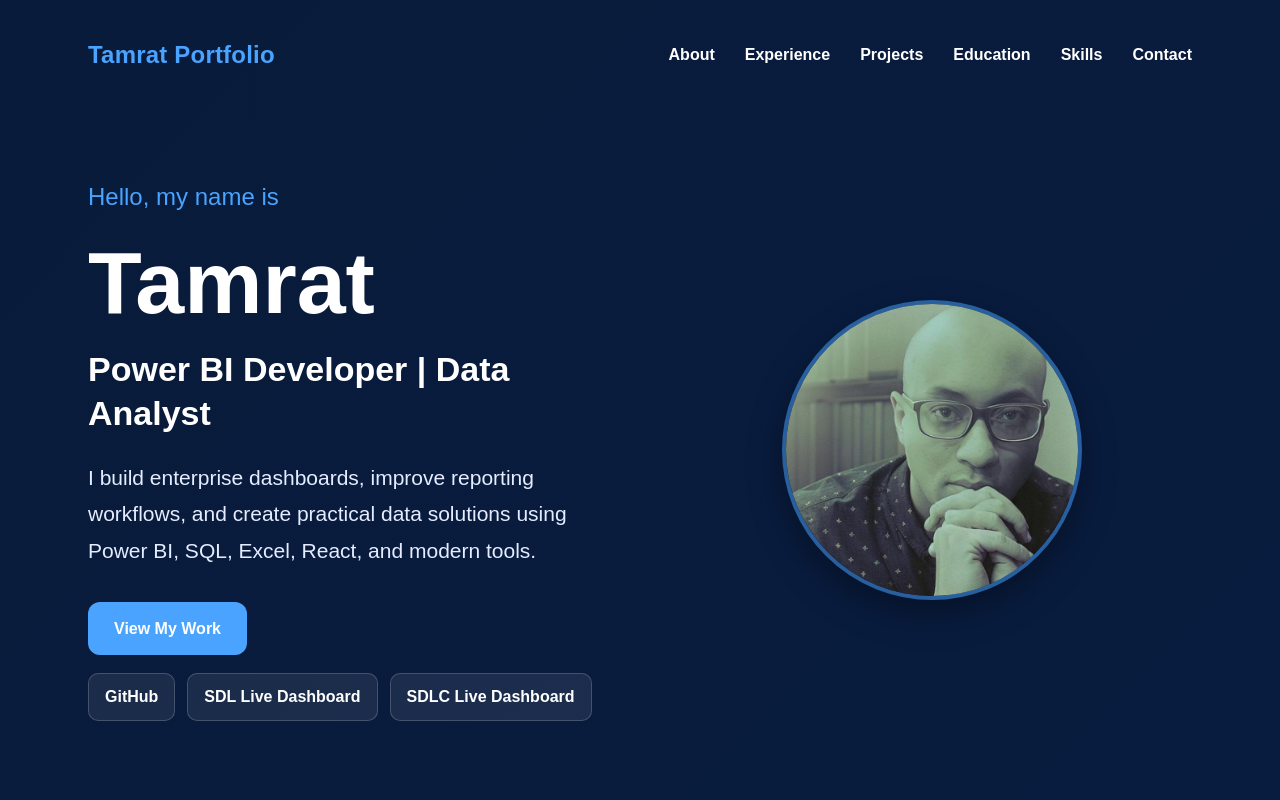
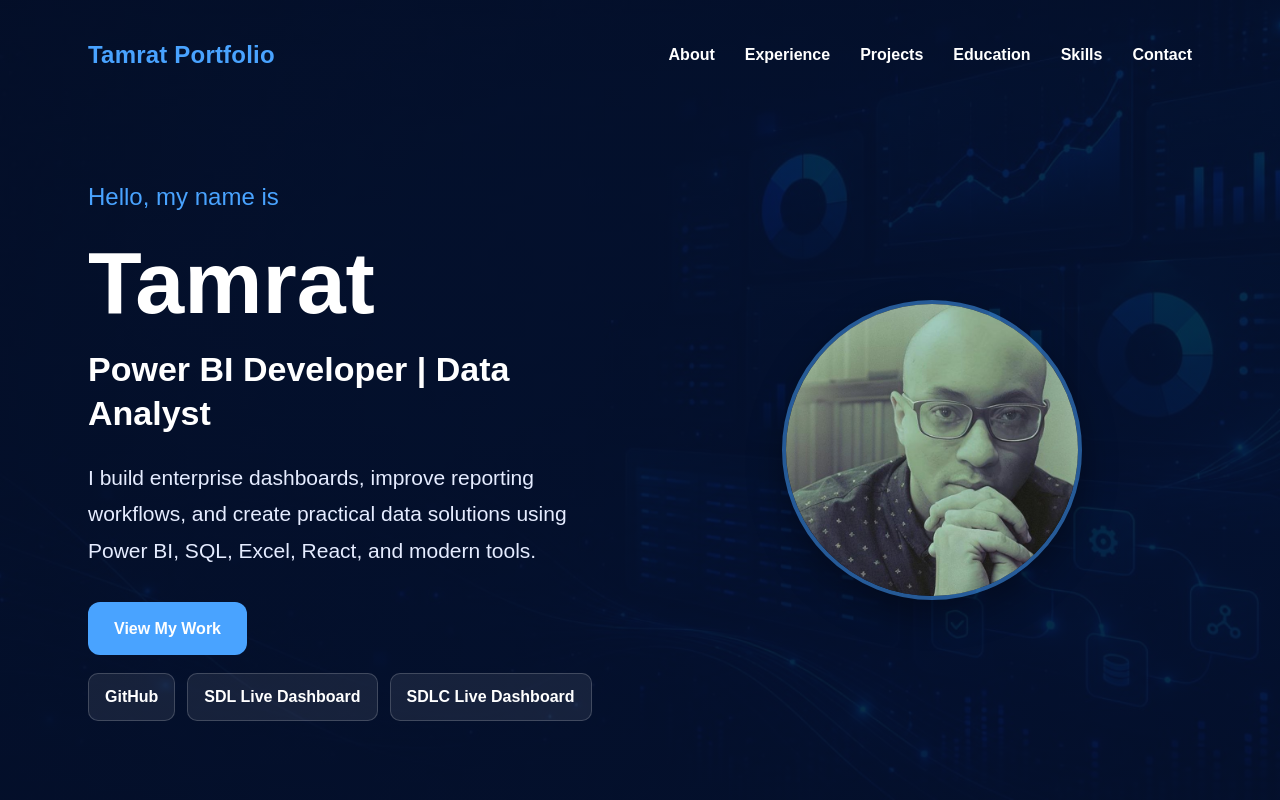
Before and after one commit to tamrat-dev-source/my-portfolio, a React (Vite) app: page / in a window 1280 px wide. Shown: the top 800 px of the page. Built offline with nearby package versions, Linux system fonts and the light colour scheme.

Commit message:
Add hero wallpaper

```diff
--- a/src/App.jsx
+++ b/src/App.jsx
@@ -1,5 +1,6 @@
 import './App.css'
 import profileImage from './assets/profile.jpg'
+import portfolioWallpaper from './assets/Portfolio wallpaper.jpg'
 import sdlDashboardImage from './assets/sdl-dashboard.png'
 import sdlcDashboardImage from './assets/sdlc-dashboard.png'
 import bankLoanDashboard1 from './assets/bank-loan-dashboard-1.png'
@@ -22,7 +23,15 @@ const childBookDashboardPublicLink = 'https://app.powerbi.com/view?r=eyJrIjoiYzM
 function App() {
   return (
     <div className="portfolio" id="top">
-      <header className="hero">
+      <header
+        className="hero"
+        style={{
+          backgroundImage: `linear-gradient(rgba(4, 16, 44, 0.82), rgba(4, 16, 44, 0.88)), url(${portfolioWallpaper})`,
+          backgroundSize: 'cover',
+          backgroundPosition: 'center',
+          backgroundRepeat: 'no-repeat'
+        }}
+      >
         <nav className="navbar">
           <h2 className="logo">Tamrat Portfolio</h2>
           <ul className="nav-links">
```
Also changed, not shown: src/assets/Portfolio wallpaper.jpg (added).
